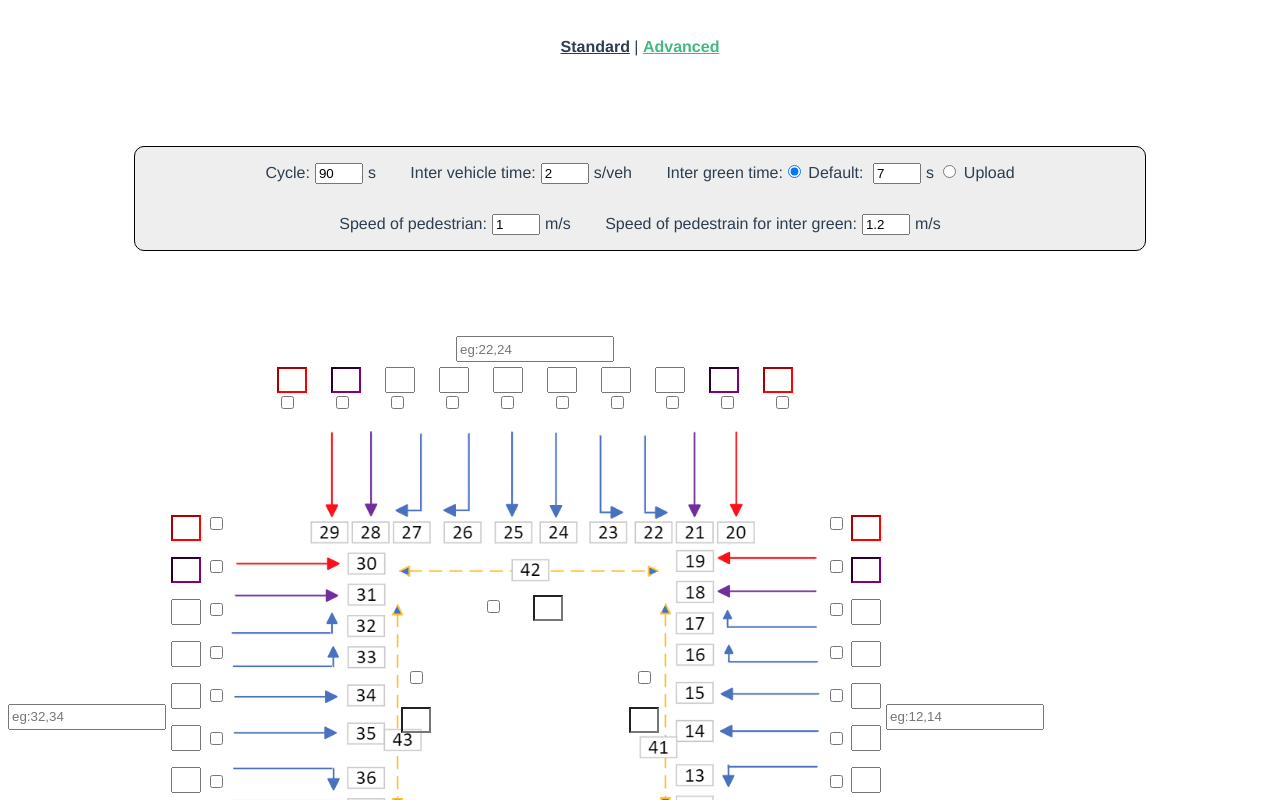
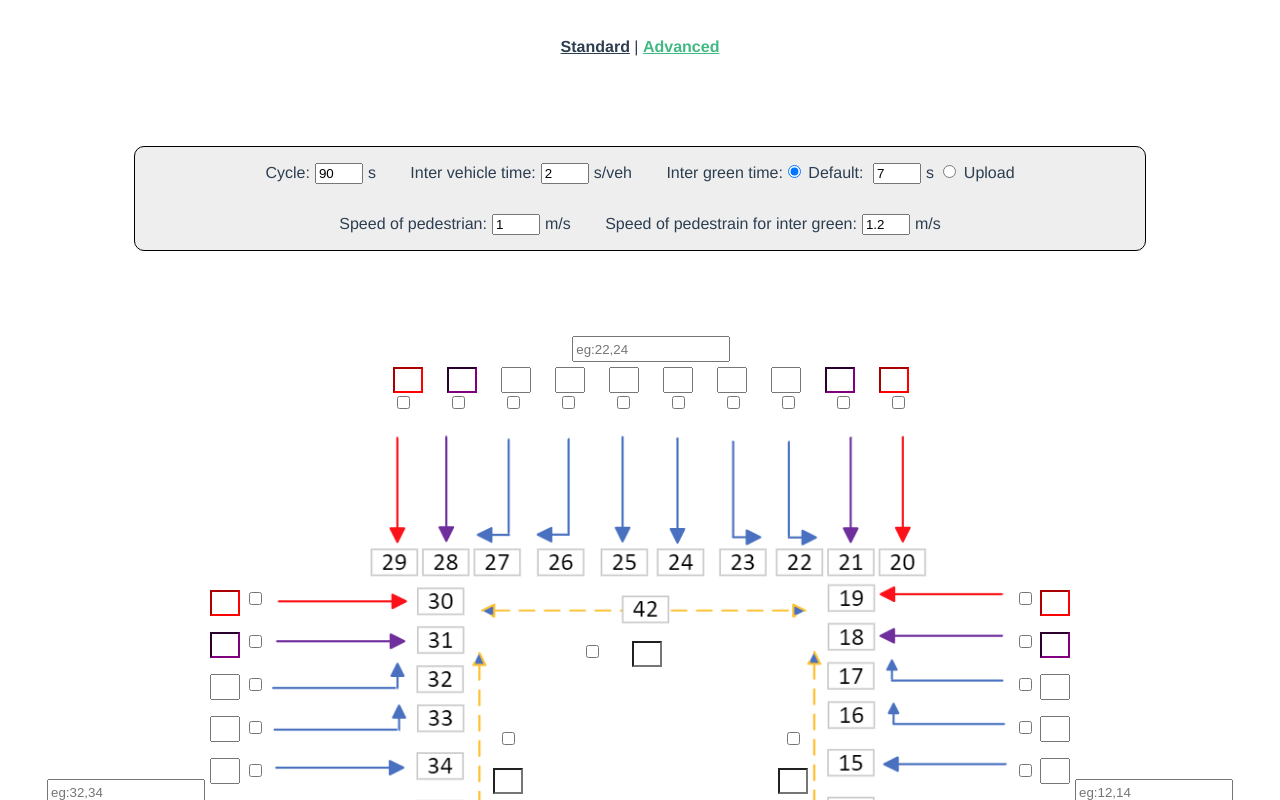
Before and after one commit to elxl/app-router, a Vue app: page /advance in a window 1280 px wide. Shown: the top 800 px of the page. Built offline with nearby package versions, Linux system fonts and the light colour scheme.

Commit message:
change advanced layout (initial width of image)

```diff
--- a/src/style/advanced-style.css
+++ b/src/style/advanced-style.css
@@ -27,7 +27,7 @@
 
 .config-grid {
     display: grid;
-    grid-template-columns: 0.3fr 0.4fr 0.3fr;
+    grid-template-columns: 0.5fr 750px 0.5fr;
     column-gap: 0px;
     row-gap: 0px;
   }
```
